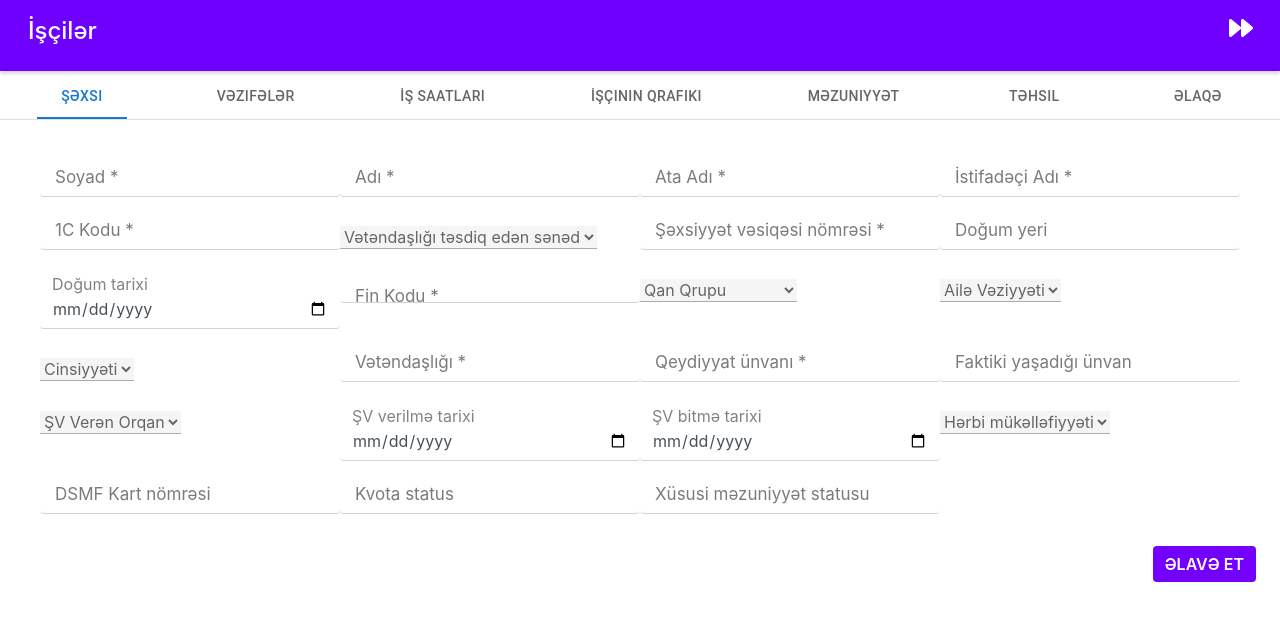
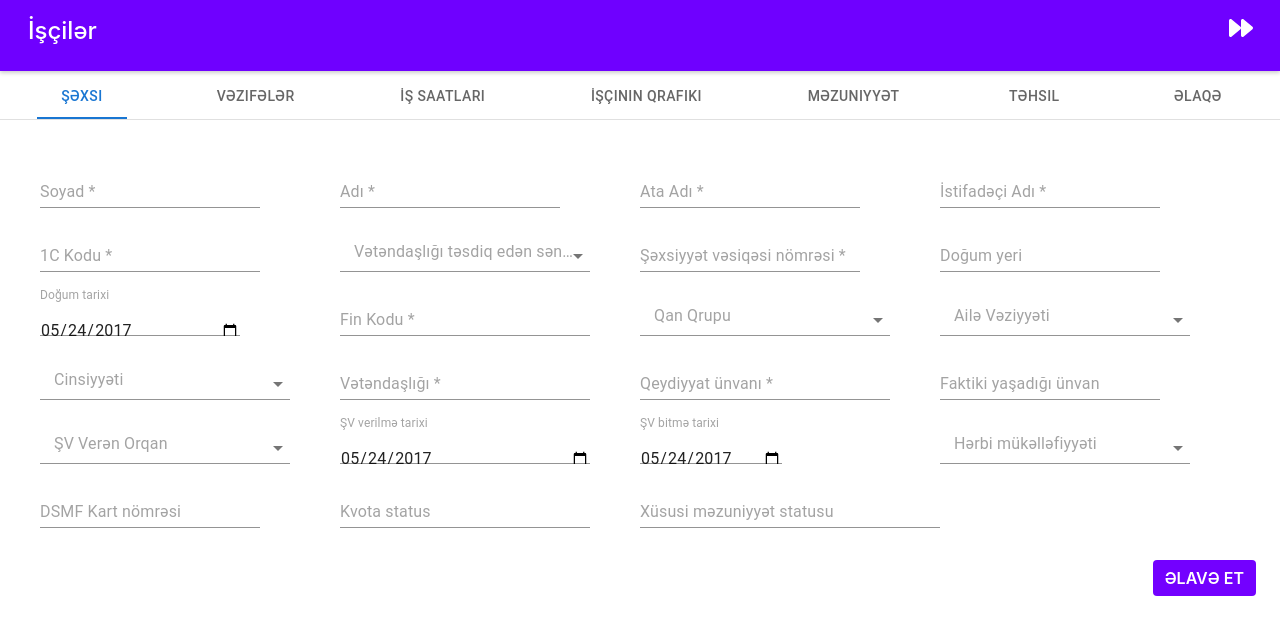
Before and after one commit to yusifmustafa/MyHrProject, a React (Create React App) app: page /edit-user/1 in a window 1280 px wide. Shown: the top 634 px of the page. Built offline with nearby package versions, Linux system fonts and the light colour scheme.

Commit message:
dizaynda deyishiklikler etdim.

```diff
--- a/src/components/Adduser.jsx
+++ b/src/components/Adduser.jsx
@@ -3,7 +3,7 @@ import "./Adduser.css";
 import { Tab, Box } from "@mui/material";
 import { TabContext, TabList, TabPanel } from "@mui/lab";
 import Personal from "./Personal";
-import Department from "./Department";
+import Department from "./Position";
 import Education from "./Education";
 import { Link, useNavigate, useParams } from "react-router-dom";
 import { FaBackward } from "react-icons/fa";
@@ -17,6 +17,7 @@ function Adduser() {
   const [form, setForm] = useState({});
   const [show, setShow] = useState(false);
   const onChange = (e) => {
+    console.log("salam",e);
     setForm({ ...form, [e.target.name]: e.target.value });
   };
 
--- a/src/components/Personal.jsx
+++ b/src/components/Personal.jsx
@@ -1,5 +1,7 @@
 import { DatePicker } from "@mui/lab";
+import { InputLabel, MenuItem, Select, TextField } from "@mui/material";
 import React, { Fragment } from "react";
+import { FormControl } from "@mui/material";
 import { ADD_USER } from "./Adduser";
 export const blockInvalidChar = (e) =>
   ["e", "E", "+", "-", ",", "."].includes(e.key) && e.preventDefault();
@@ -10,265 +12,299 @@ function Personal({ handleOnClick, onChange, form, show }) {
     <div>
       <div className="form">
         <div className="form-group">
-          <input
+          <TextField
             name="surname"
             type="text"
-            className="form-control"
+            label="Soyad *"
+            variant="standard"
             onChange={onChange}
             value={form.surname}
           />
-          <label>Soyad *</label>
         </div>
         <div className="form-group">
-          <input
+          <TextField
             name="name"
             type="text"
-            className="form-control"
+            label="Adı *"
+            variant="standard"
             onChange={onChange}
             value={form.name}
           />
-          <label>Adı *</label>
         </div>
         <div className="form-group">
-          <input
+          <TextField
             name="fathername"
             type="text"
-            className="form-control"
+            label="Ata Adı *"
+            variant="standard"
             value={form.fathername}
             onChange={onChange}
           />
-          <label>Ata Adı *</label>
         </div>
         <div className="form-group">
-          <input
+          <TextField
             name="username"
+            label="İstifadəçi Adı *"
+            variant="standard"
             type="text"
-            className="form-control"
             value={form.username}
             onChange={onChange}
           />
-          <label>İstifadəçi Adı *</label>
         </div>
         <div className="form-group">
-          <input
+          <TextField
             name="1ckod"
             type="text"
-            className="form-control"
+            variant="standard"
+            label="1C Kodu *"
             value={form.code}
             onChange={onChange}
           />
-          <label>1C Kodu *</label>
         </div>
+        <FormControl style={{ width: "250px" }}>
+          <InputLabel id="demo-simple-select-label">
+            Vətəndaşlığı təsdiq edən sənəd
+          </InputLabel>
+
+          <Select
+            name="idcard"
+            value={form.idcard}
+            label="Vətəndaşlığı təsdiq edən sənəd"
+            onChange={onChange}
+            variant="standard"
+          >
+            <MenuItem value="Şəxsiyyət vəsiqəsi">Şəxsiyyət vəsiqəsi</MenuItem>
+            <MenuItem value="Pasport">Pasport</MenuItem>
+            <MenuItem value="Müvəqqəti Yaşamaq İcazəsi">
+              Müvəqqəti Yaşamaq İcazəsi
+            </MenuItem>
+            <MenuItem value="İş İcazəsi">İş İcazəsi</MenuItem>
+          </Select>
+        </FormControl>
         <div className="form-group">
-          <select
-            name="idcard"
-            className="form-select"
-            aria-label="Default select example"
-            onChange={onChange}
-            value={form.idcard}
-          >
-            <option>Vətəndaşlığı təsdiq edən sənəd</option>
-            <option>Şəxsiyyət vəsiqəsi</option>
-            <option>Pasport</option>
-            <option>Müvəqqəti Yaşamaq İcazəsi</option>
-            <option>İş İcazəsi</option>
-          </select>
-        </div>
-        <div className="form-group">
-          <input
+          <TextField
             name="passport"
+            label="Şəxsiyyət vəsiqəsi nömrəsi *"
+            variant="standard"
             type="text"
-            className="form-control"
             onChange={onChange}
             value={form.passport}
           />
-          <label>Şəxsiyyət vəsiqəsi nömrəsi *</label>
         </div>
         <div className="form-group">
-          <input
+          <TextField
             name="birthplace"
             type="text"
-            className="form-control"
+            label="Doğum yeri"
+            variant="standard"
             onChange={onChange}
             value={form.birthplace}
           />
-          <label>Doğum yeri</label>
         </div>
         <div className="form-group">
-          <input
+          <TextField
             name="birthday"
+            label="Doğum tarixi"
             type="date"
-            placeholder="Doğum tarixi"
-            // onFocus={(this.type = "date")}
-            className="form-control"
+            defaultValue="2017-05-24"
+            sx={{ width: 200 }}
+            variant="standard"
             onChange={onChange}
             value={form.birthday}
           />
         </div>
         <div className="form-group">
-          <input
+          <TextField
             name="fincode"
+            label="Fin Kodu *"
+            variant="standard"
+            sx={{ width: 250 }}
             type="text"
-            className="form-control"
             onChange={onChange}
             value={form.fincode}
           />
-          <label>Fin Kodu *</label>
         </div>
         <div className="form-group">
-          <select
+          <FormControl style={{ width: "250px" }}>
+            <InputLabel id="demo-simple-select-label">Qan Qrupu </InputLabel>
+
+            <Select
               name="bloodgroup"
-            className="form-select"
-            aria-label="Default select example"
+              value={form.idcard}
+              label="Qan Qrupu"
               onChange={onChange}
-            value={form.bloodgroup}
+              variant="standard"
             >
-            <option>Qan Qrupu</option>
-            <option value="1">I Qrup (0 RH +)</option>
-            <option value="2">I Qrup (0 RH -)</option>
-            <option value="3">II Qrup (A RH +)</option>
-            <option value="4">II Qrup (A RH -)</option>
-            <option value="5">III Qrup (B RH +)</option>
-            <option value="6">III Qrup (B RH -)</option>
-            <option value="7">IV Qrup (AB RH +)</option>
-            <option value="8">IV Qrup (AB RH -)</option>
-          </select>
+              <MenuItem value="I Qrup (0 RH +)">I Qrup (0 RH +)</MenuItem>
+              <MenuItem value="I Qrup (0 RH -)">I Qrup (0 RH -)</MenuItem>
+              <MenuItem value="II Qrup (A RH +)">II Qrup (A RH +) </MenuItem>
+              <MenuItem value="II Qrup (A RH -)">II Qrup (A RH -)</MenuItem>
+              <MenuItem value="III Qrup (B RH +)">III Qrup (B RH +)</MenuItem>
+              <MenuItem value="III Qrup (B RH -)">III Qrup (B RH -)</MenuItem>
+              <MenuItem value="IV Qrup (AB RH +)">IV Qrup (AB RH +)</MenuItem>
+              <MenuItem value="IV Qrup (AB RH -)">IV Qrup (AB RH -)</MenuItem>
+            </Select>
+          </FormControl>
         </div>
         <div className="form-group">
-          <select
+          <FormControl style={{ width: "250px" }}>
+            <InputLabel id="demo-simple-select-label">
+              Ailə Vəziyyəti{" "}
+            </InputLabel>
+
+            <Select
               name="maritalstatus"
-            className="form-select"
-            aria-label="Default select example"
+              value={form.maritalstatus}
+              label="Ailə Vəziyyəti"
               onChange={onChange}
-            value={form.maritalstatus}
+              variant="standard"
             >
-            <option>Ailə Vəziyyəti</option>
-            <option value="1">Evli</option>
-            <option value="2">Subay</option>
-          </select>
+              <MenuItem value="Evli">Evli</MenuItem>
+              <MenuItem value="Subay">Subay</MenuItem>
+            </Select>
+          </FormControl>
         </div>
         <div className="form-group">
-          <select
+          <FormControl style={{ width: "250px" }}>
+            <InputLabel id="demo-simple-select-label">Cinsiyyəti </InputLabel>
+
+            <Select
               name="gender"
-            className="form-select"
-            aria-label="Default select example"
+              value={form.gender}
+              label="Cinsiyyəti"
               onChange={onChange}
-            value={form.gender}
+              variant="standard"
             >
-            <option>Cinsiyyəti</option>
-            <option value="1">Kişi</option>
-            <option value="2">Qadın</option>
-          </select>
+              <MenuItem value="Kişi">Kişi</MenuItem>
+              <MenuItem value="Qadın">Qadın</MenuItem>
+            </Select>
+          </FormControl>
         </div>
         <div className="form-group">
-          <input
+          <TextField
             name="citizenship"
+            label="Vətəndaşlığı *"
+            variant="standard"
+            sx={{ width: "250px" }}
             type="text"
-            className="form-control"
             onChange={onChange}
             value={form.citizenship}
           />
-          <label>Vətəndaşlığı *</label>
         </div>
         <div className="form-group">
-          <input
+          <TextField
             name="registerationaddress"
+            variant="standard"
+            label="Qeydiyyat ünvanı *"
             type="text"
-            className="form-control"
             onChange={onChange}
+            sx={{ width: "250px" }}
             value={form.registerationaddress}
           />
-          <label>Qeydiyyat ünvanı *</label>
         </div>
         <div className="form-group">
-          <input
+          <TextField
             name="address"
+            variant="standard"
+            label="Faktiki yaşadığı ünvan"
             type="text"
-            className="form-control"
             onChange={onChange}
             value={form.address}
           />
-          <label>Faktiki yaşadığı ünvan</label>
         </div>
         <div className="form-group">
-          <select
+          <FormControl style={{ width: "250px" }}>
+            <InputLabel id="demo-simple-select-label">
+              ŞV Verən Orqan{" "}
+            </InputLabel>
+
+            <Select
               name="docorganization"
-            className="form-select"
-            aria-label="Default select example"
+              value={form.docorganization}
+              variant="standard"
+              label="ŞV Verən Orqan"
               onChange={onChange}
-            value={form.docorganization}
             >
-            <option>ŞV Verən Orqan</option>
-            <option value="1">Asan 1</option>
-            <option value="2">Asan 2</option>
-            <option value="2">Asan 3</option>
-          </select>
+              <MenuItem value="Asan 1">Asan 1</MenuItem>
+              <MenuItem value="Asan 2">Asan 2</MenuItem>
+              <MenuItem value="Asan 3">Asan 3</MenuItem>
+            </Select>
+          </FormControl>
         </div>
         <div className="form-group">
-
-          <input
+          <TextField
             name="docstart"
+            label="ŞV verilmə tarixi"
             type="date"
-            placeholder="ŞV verilmə tarixi"
-            className="form-control"
+            defaultValue="2017-05-24"
+            sx={{ width: 250 }}
+            variant="standard"
             onChange={onChange}
             value={form.docstart}
           />
         </div>
         <div className="form-group">
-          <input
+          <TextField
             name="docend"
             type="date"
-            className="form-control"
-            placeholder="ŞV bitmə tarixi "
+            label="ŞV bitmə tarixi"
+            variant="standard"
+            defaultValue="2017-05-24"
             onChange={onChange}
             value={form.docend}
           />
         </div>
         <div className="form-group">
-          <select
+          <FormControl style={{ width: "250px" }}>
+            <InputLabel id="demo-simple-select-label">
+              Hərbi mükəlləfiyyəti
+            </InputLabel>
+
+            <Select
               name="militarystatus"
-            className="form-select"
-            aria-label="Default select example"
+              value={form.militarystatus}
+              variant="standard"
+              label="ŞV Verən Orqan"
               onChange={onChange}
-            value={form.militarystatus}
             >
-            <option>Hərbi mükəlləfiyyəti</option>
-            <option value="1">H/M</option>
-            <option value="2">Yoxdur</option>
-          </select>
+              <MenuItem value="H/M">H/M</MenuItem>
+              <MenuItem value="Yoxdur">Yoxdur</MenuItem>
+            </Select>
+          </FormControl>
         </div>
         <div className="form-group">
-          <input
+          <TextField
             name="dsmfcardnumber"
+            variant="standard"
+            label="DSMF Kart nömrəsi"
             type="number"
             min="0"
-            className="form-control"
             onChange={onChange}
             value={form.dsmfcardnumber}
             onKeyDown={blockInvalidChar}
           />
-          <label>DSMF Kart nömrəsi</label>
         </div>
         <div className="form-group">
-          <input
+          <TextField
             name="quotastatus"
+            label="Kvota status"
+            variant="standard"
             type="text"
-            className="form-control"
+            sx={{width:"250px"}}
             onChange={onChange}
             value={form.quotastatus}
           />
-          <label>Kvota status</label>
         </div>
         <div className="form-group">
-          <input
+          <TextField
             name="graduation"
+            variant="standard"
+            sx={{width:"300px"}}
+            label="Xüsusi məzuniyyət statusu"
             type="text"
-            className="form-control"
             onChange={onChange}
             value={form.graduation}
           />
-          <label>Xüsusi məzuniyyət statusu</label>
         </div>
       </div>
       <button
```
Also changed, not shown: src/components/Department.jsx (deleted, +0 -11 lines), src/components/Position.jsx (added, +12 -0 lines). Lines whose indentation alone changed are shown as unchanged.
